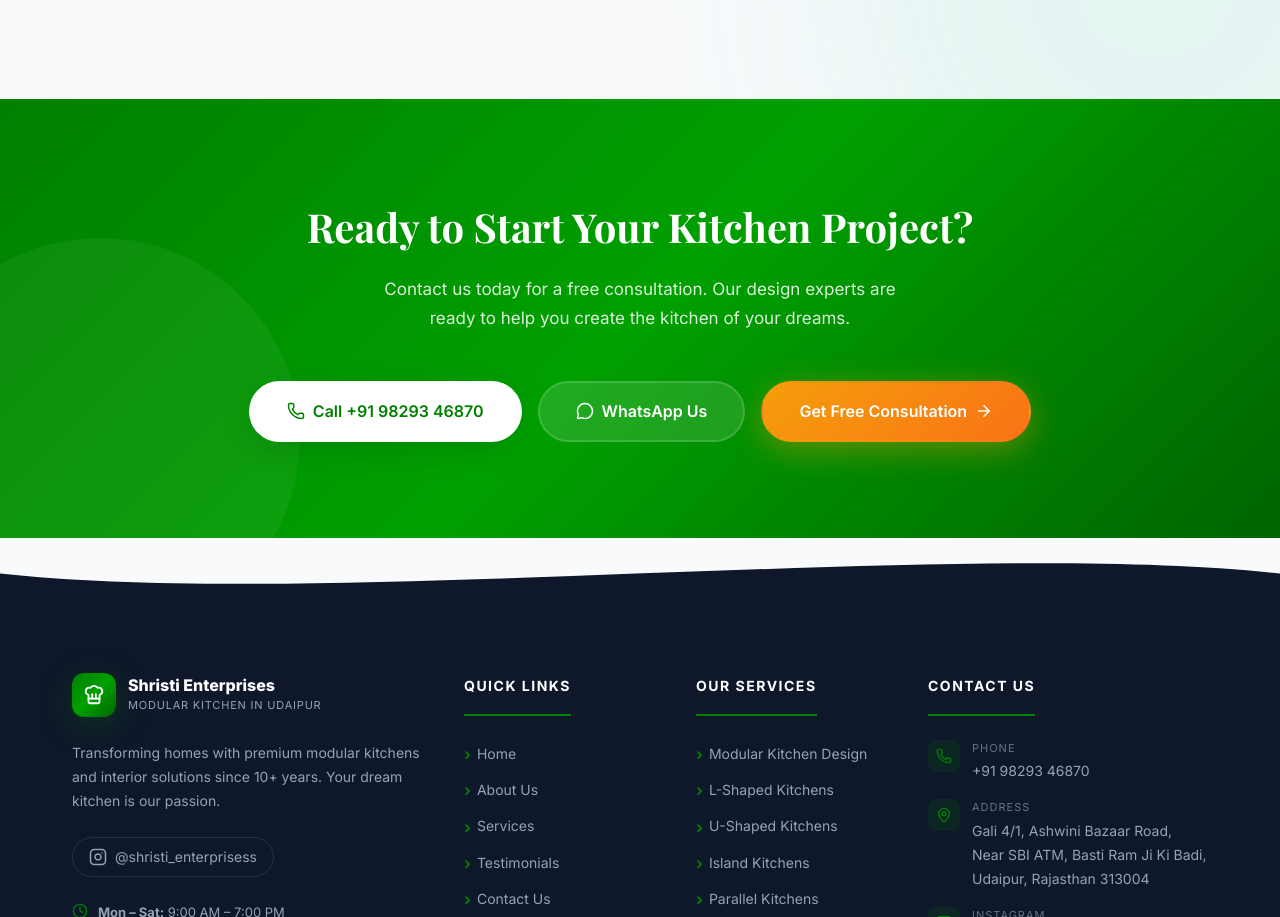
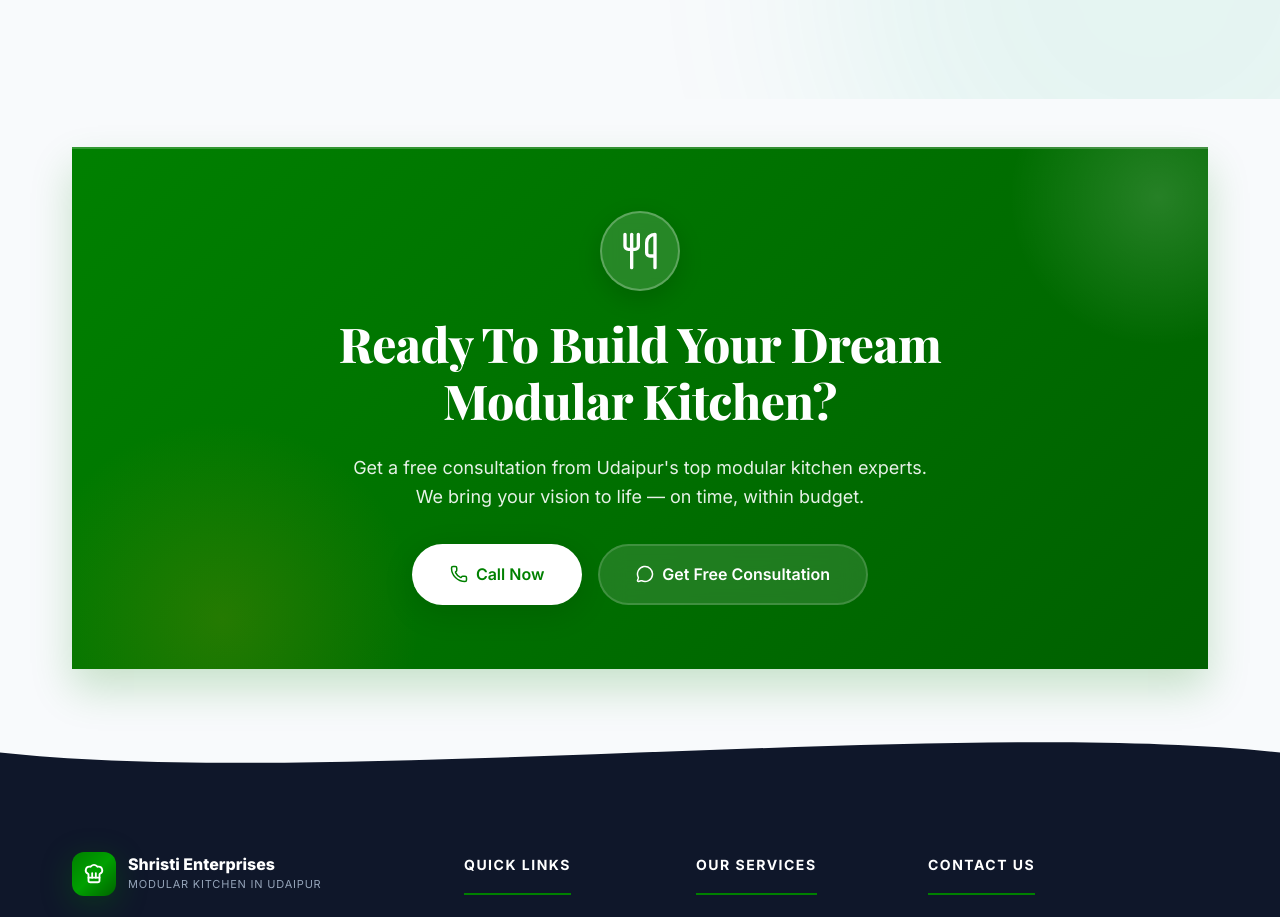
Before and after one commit to Eshbanoliver/shristienterprises, a React (Vite) app: page /about in a window 1280 px wide. Shown: the part 6361-7278 px from the top of the page. Built offline with nearby package versions, Linux system fonts and the light colour scheme; a web font is replaced by a local one.

Commit message:
updated files

```diff
--- a/src/pages/About.css
+++ b/src/pages/About.css
@@ -672,48 +672,99 @@
   color: rgba(255, 255, 255, 0.9) !important;
 }
 
-/* ─── CTA Section ────────────────────────────────────────────── */
-.cta-section {
-  background: var(--gradient-primary);
-  padding: var(--space-4xl) 0;
+/* ─── CTA Banner ────────────────────────────────────────────────── */
+.cta-banner {
+  padding: var(--space-2xl) 0;
   position: relative;
+  background: transparent;
+  z-index: 2;
+}
+
+.cta-banner__inner {
+  text-align: center;
+  position: relative;
+  background: linear-gradient(135deg, var(--primary) 0%, var(--primary-dark) 100%);
+  border-radius: var(--radius-3xl);
+  padding: var(--space-3xl) var(--space-2xl);
+  box-shadow: 0 20px 40px rgba(0, 128, 0, 0.2), inset 0 2px 0 rgba(255, 255, 255, 0.2);
   overflow: hidden;
 }
 
-.cta-section::after {
+.cta-banner__inner::before {
   content: '';
   position: absolute;
-  bottom: -100px;
-  left: -100px;
+  top: -100px;
+  right: -100px;
+  width: 300px;
+  height: 300px;
+  background: radial-gradient(circle, rgba(255, 255, 255, 0.15) 0%, transparent 70%);
+  border-radius: 50%;
+  z-index: 0;
+}
+
+.cta-banner__inner::after {
+  content: '';
+  position: absolute;
+  bottom: -150px;
+  left: -50px;
   width: 400px;
   height: 400px;
-  background: rgba(255,255,255,0.05);
+  background: radial-gradient(circle, rgba(245, 158, 11, 0.15) 0%, transparent 70%);
   border-radius: 50%;
+  z-index: 0;
 }
 
-.cta-section__inner {
-  text-align: center;
+.cta-banner__icon {
   position: relative;
   z-index: 1;
+  width: 80px;
+  height: 80px;
+  border-radius: 50%;
+  background: rgba(255, 255, 255, 0.15);
+  backdrop-filter: blur(8px);
+  border: 2px solid rgba(255, 255, 255, 0.25);
+  display: flex;
+  align-items: center;
+  justify-content: center;
+  margin: 0 auto var(--space-lg);
+  color: white;
+  transition: transform 0.4s cubic-bezier(0.175, 0.885, 0.32, 1.275), background 0.3s ease;
+  box-shadow: 0 8px 24px rgba(0, 0, 0, 0.15);
 }
 
-.cta-section__title {
-  font-family: var(--font-display);
-  font-size: clamp(1.7rem, 3.5vw, 2.5rem);
-  font-weight: 700;
-  color: white;
-  margin-bottom: var(--space-md);
+.cta-banner:hover .cta-banner__icon {
+  transform: scale(1.15) rotate(10deg);
+  background: rgba(255, 255, 255, 0.25);
 }
 
-.cta-section__sub {
-  color: rgba(255,255,255,0.85);
-  font-size: 1.0625rem;
-  max-width: 560px;
-  margin: 0 auto var(--space-2xl);
-  line-height: 1.7;
+.cta-banner__title {
+  position: relative;
+  z-index: 1;
+  font-family: var(--font-display);
+  font-size: clamp(2rem, 4.5vw, 3rem);
+  font-weight: 800;
+  color: white;
+  margin-bottom: var(--space-lg);
+  max-width: 800px;
+  margin-left: auto;
+  margin-right: auto;
+  line-height: 1.2;
+  letter-spacing: -0.5px;
 }
 
-.cta-section__actions {
+.cta-banner__sub {
+  position: relative;
+  z-index: 1;
+  color: rgba(255, 255, 255, 0.9);
+  font-size: 1.125rem;
+  line-height: 1.6;
+  max-width: 600px;
+  margin: 0 auto var(--space-xl);
+}
+
+.cta-banner__actions {
+  position: relative;
+  z-index: 1;
   display: flex;
   justify-content: center;
   flex-wrap: wrap;
@@ -739,8 +790,8 @@
   .expertise-grid { grid-template-columns: 1fr; }
   .trust-grid { grid-template-columns: 1fr; }
   .about-stats-row { display: flex; flex-wrap: wrap; gap: var(--space-xl); }
-  .cta-section__actions { flex-direction: column; align-items: stretch; max-width: 320px; margin: 0 auto; }
-  .cta-section__actions .btn { width: 100%; }
+  .cta-banner__actions { flex-direction: column; align-items: stretch; max-width: 320px; margin: 0 auto; }
+  .cta-banner__actions .btn { width: 100%; }
   .page-hero { padding: 140px 0 60px; }
 }
 
--- a/src/pages/About.tsx
+++ b/src/pages/About.tsx
@@ -1,8 +1,7 @@
 import React from 'react';
-import { Link } from 'react-router-dom';
 import { motion } from 'framer-motion';
-import { Heart, ArrowRight, MessageCircle, Phone,
-  Factory, Palette, ShieldCheck, Gem, Clock3, BadgeCheck, Trophy, Layers, Users, Flag, Briefcase, TrendingUp } from 'lucide-react';
+import { Heart, MessageCircle, Phone,
+  Factory, Palette, ShieldCheck, Gem, Clock3, BadgeCheck, Trophy, Layers, Users, Flag, Briefcase, TrendingUp, Utensils } from 'lucide-react';
 import SEOHead from '../components/SEOHead';
 import aboutImg from '../assets/about-kitchen.png';
 import './About.css';
@@ -360,31 +359,31 @@ const About: React.FC = () => {
         </div>
       </section>
 
-      {/* ── CTA ─── */}
-      <section className="cta-section" aria-labelledby="about-cta-heading">
+      {/* ═══════════════ CTA BANNER ═══════════════ */}
+      <section className="cta-banner" aria-labelledby="cta-heading">
         <div className="container">
           <motion.div
-            className="cta-section__inner"
+            className="cta-banner__inner"
             initial={{ opacity: 0, y: 30 }}
             whileInView={{ opacity: 1, y: 0 }}
             viewport={{ once: true }}
           >
-            <h2 id="about-cta-heading" className="cta-section__title">
-              Ready to Start Your Kitchen Project?
+            <div className="cta-banner__icon" aria-hidden="true">
+              <Utensils size={40} />
+            </div>
+            <h2 id="cta-heading" className="cta-banner__title">
+              Ready To Build Your Dream Modular Kitchen?
             </h2>
-            <p className="cta-section__sub">
-              Contact us today for a free consultation. Our design experts are ready to help you create the kitchen of your dreams.
+            <p className="cta-banner__sub">
+              Get a free consultation from Udaipur's top modular kitchen experts. We bring your vision to life — on time, within budget.
             </p>
-            <div className="cta-section__actions">
+            <div className="cta-banner__actions">
               <a href="tel:+919829346870" className="btn btn-white btn-lg">
-                <Phone size={18} /> Call +91 98293 46870
+                <Phone size={18} /> Call Now
               </a>
               <a href={WA_LINK} target="_blank" rel="noopener noreferrer" className="btn btn-glass btn-lg">
-                <MessageCircle size={18} /> WhatsApp Us
+                <MessageCircle size={18} /> Get Free Consultation
               </a>
-              <Link to="/contact" className="btn btn-accent btn-lg">
-                Get Free Consultation <ArrowRight size={18} />
-              </Link>
             </div>
           </motion.div>
         </div>
```
